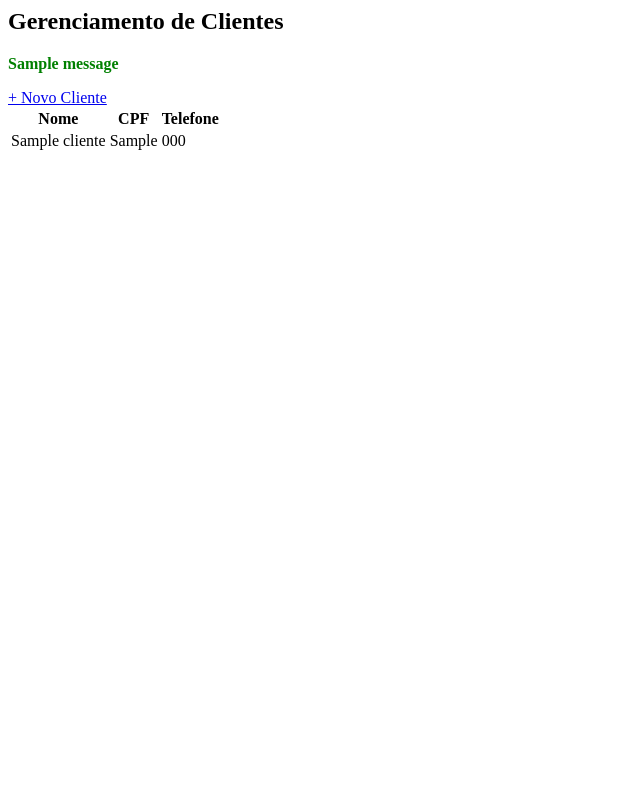
After one commit to samuelslv7/ClinicaEstetica, a Django app: page /agendar/clientes/ in a window 1280 px wide. The commit adds this page. Shown: the whole page, without its empty margins (0-640 px from the left). Run offline with Django 5.2, Linux system fonts and the light colour scheme; tables that the repository leaves empty hold one stand-in row (values such as "Sample post"); one stand-in notice (Sample message) is shown.

Commit message:
feat: criação da funcionalidade de listar os clientes
Closes #15

```diff
--- /dev/null
+++ b/agendar/templates/agendar/listarCliente.html
@@ -0,0 +1,38 @@
+<body>
+
+    <h2>Gerenciamento de Clientes</h2>
+
+    {% if messages %}
+        {% for message in messages %}
+            <p style="color: green;"><strong>{{ message }}</strong></p>
+        {% endfor %}
+    {% endif %}
+
+    <a href="{% url 'agendar:criarcliente' %}" >+ Novo Cliente</a>
+
+    {% if clientes %}
+        <table>
+            <thead>
+                <tr>
+                    <th>Nome</th>
+                    <th>CPF</th>
+                    <th>Telefone</th>
+                </tr>
+            </thead>
+            <tbody>
+                {% for cliente in clientes %}
+                <tr>
+                    <td>{{ cliente.nome }}</td>
+                    <td>{{ cliente.cpf }}</td>
+                    <td>{{ cliente.telefone|default:"-" }}</td>
+
+                </tr>
+                {% endfor %}
+            </tbody>
+        </table>
+    {% else %}
+        <p>Nenhum cliente cadastrado até o momento.</p>
+    {% endif %}
+
+</body>
+</html>
--- a/agendar/urls.py
+++ b/agendar/urls.py
@@ -5,6 +5,7 @@ from . import views
 app_name = "agendar"
 urlpatterns = [
     path("", views.index, name="index"),
-    path("criarcliente/", views.criarCliente, name="criarcliente"),
+    path('clientes/', views.listar_clientes, name='listarclientes'),
+    path("clientes/novo", views.criarCliente, name="criarcliente"),
     path("thanks/<str:nome>", views.thanks, name="thanks"),
 ]
--- a/agendar/views.py
+++ b/agendar/views.py
@@ -1,9 +1,10 @@
 from django.shortcuts import redirect, render
 from django.http import HttpResponse, HttpResponseRedirect, HttpRequest
+from django.urls import reverse
+from django.contrib import messages
+
 from .forms import ClienteForm, AgendamentoForm, HorarioForm
-from django.urls import reverse
-
-from .models import HorarioModel, AgendamentoModel
+from .models import Cliente, HorarioModel, AgendamentoModel
 
 
 def index(request):
@@ -12,20 +13,26 @@ def index(request):
 
 def thanks(request, nome):
     return render(request, "agendar/thanks.html", {"nome": nome})
-    return HttpResponse(f"Obrigado {nome}!")
 
 
 def criarCliente(request):
     if request.method == "POST":
         form = ClienteForm(request.POST)
         if form.is_valid():
-            nome = form.cleaned_data["nome"]
+            # nome = form.cleaned_data["nome"]
             form.save()
-            return HttpResponseRedirect(reverse("agendar:thanks", args=(nome,)))
+            messages.success(request, "Cliente cadastrado com sucesso!")
+            return redirect("agendar:criarcliente")
+            # return HttpResponseRedirect(reverse("agendar:thanks", args=(nome,)))
     else:
         form = ClienteForm()
 
     return render(request, "agendar/criarCliente.html", {"form": form})
+
+
+def listar_clientes(request):
+    clientes = Cliente.objects.all().order_by("nome")
+    return render(request, "agendar/listarCliente.html", {"clientes": clientes})
 
 
 def horario_cadastrar(request: HttpRequest):
```
Also changed, not shown: agendar/templates/agendar/criarCliente.html (+8 -0 lines).
